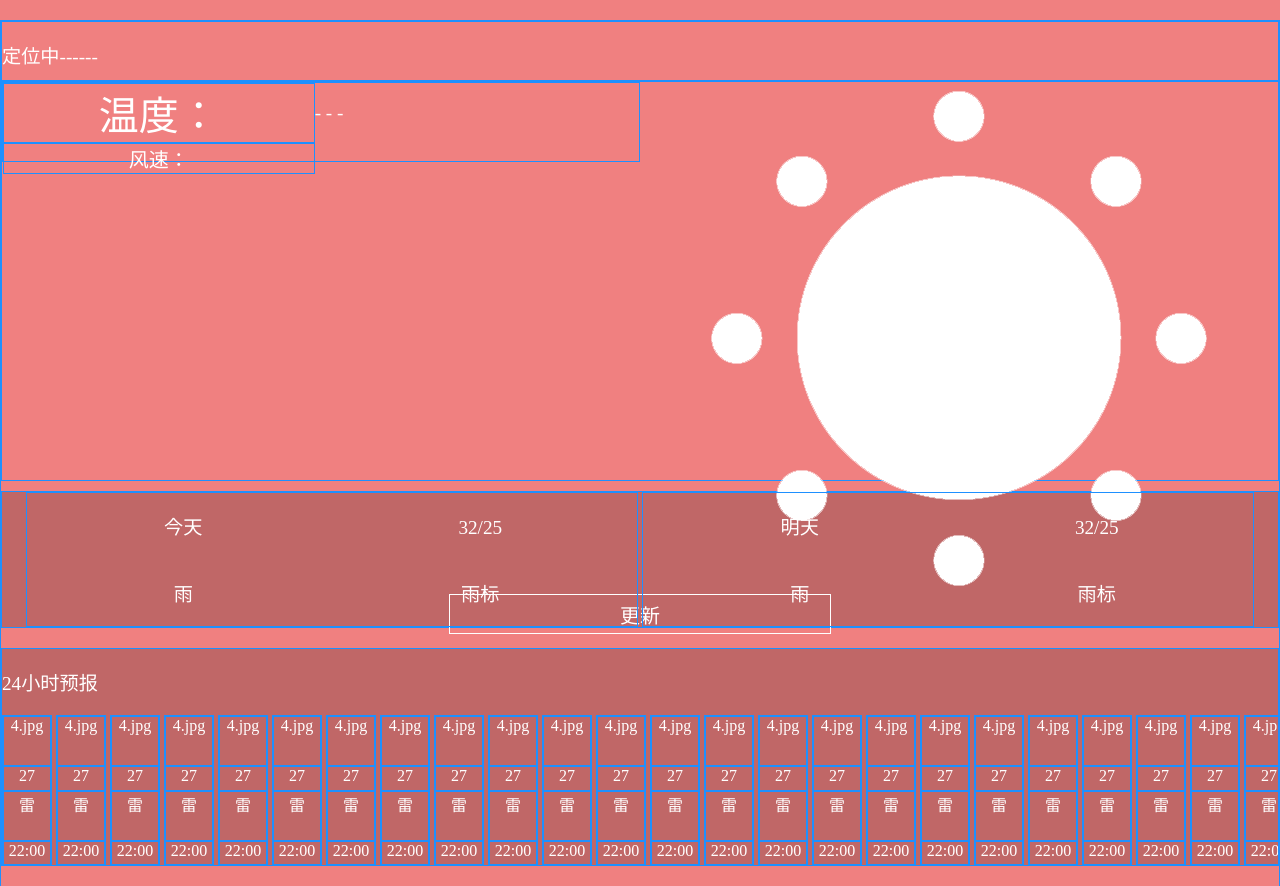
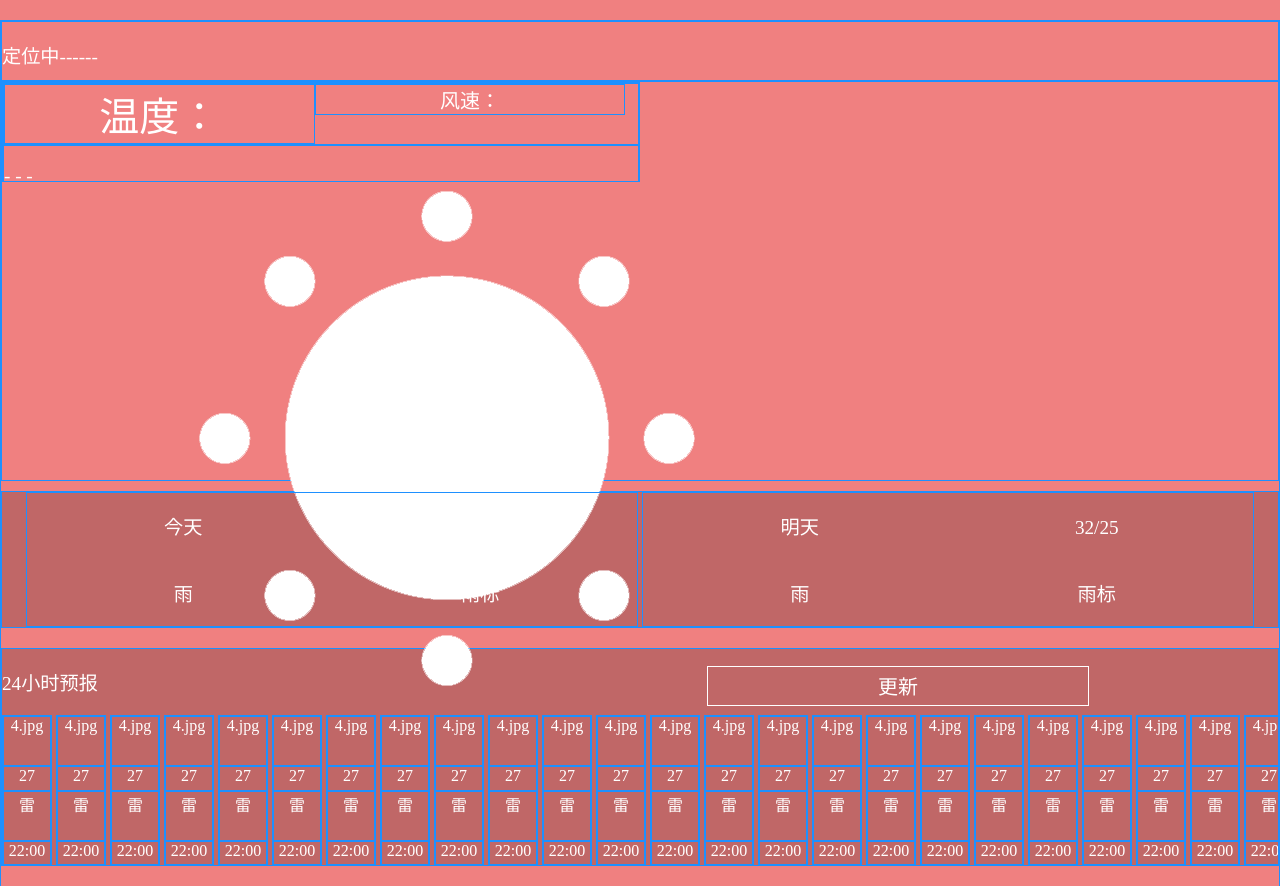
Before and after one commit to yemaoteng/weather, a plain HTML site: page index.html in a window 1280 px wide. Shown: the top 886 px of the page. Drawn offline with Linux system fonts and the light colour scheme.

```diff
--- a/index.html
+++ b/index.html
@@ -15,11 +15,14 @@
   </div>
 
   <div class="main">
-    <div class="subInfo">
-      <div class="main_temp">温度：</div>
-      <p class="main_weather">- - -</p>
-      <div class="main_wind">风速：</div>
-
+    <div class=" subInfo clearfix">
+      <div class="clearfix">
+        <div class="main_temp">温度：</div>
+        <div class="main_wind">风速：</div>
+      </div>
+      <div class="clearfix">
+        <p class="main_weather">- - -</p>
+      </div>
     </div>
     <img class="main_icon" src="./pics/fair.png" />
     <button class="btn-update" onclick="upup()">更新</button>
--- a/sty.css
+++ b/sty.css
@@ -62,10 +62,8 @@
     height: 400px;
 }
 .subInfo {
-    display: block;
-    float: left;
     width:50%;
-    height:80px;
+    height:100px;
     margin-left: 0px;
 }
 .main_temp {
@@ -202,4 +200,5 @@
     width:80%;
     height:70px;
     overflow: hidden;
+
 }
```
